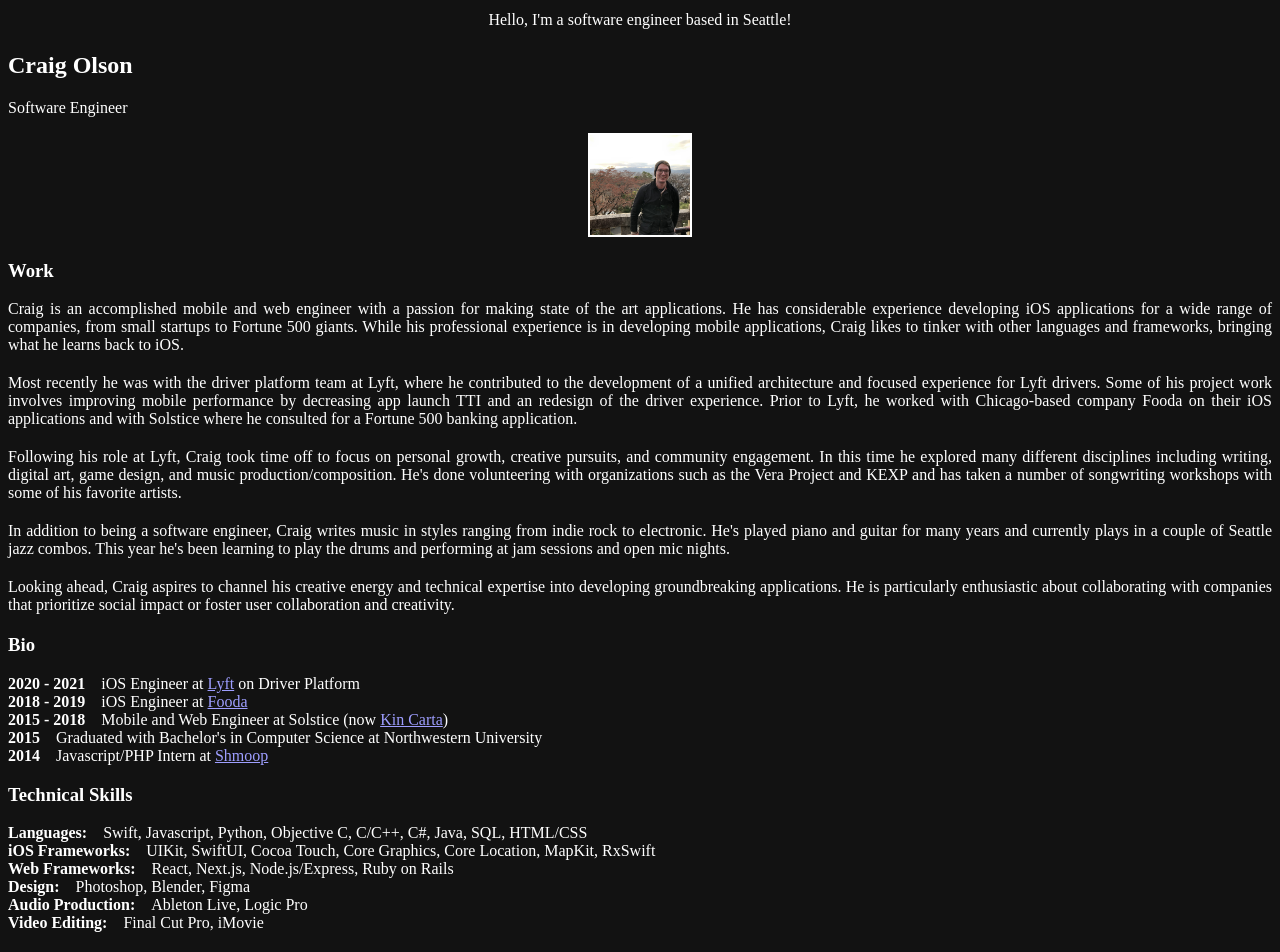
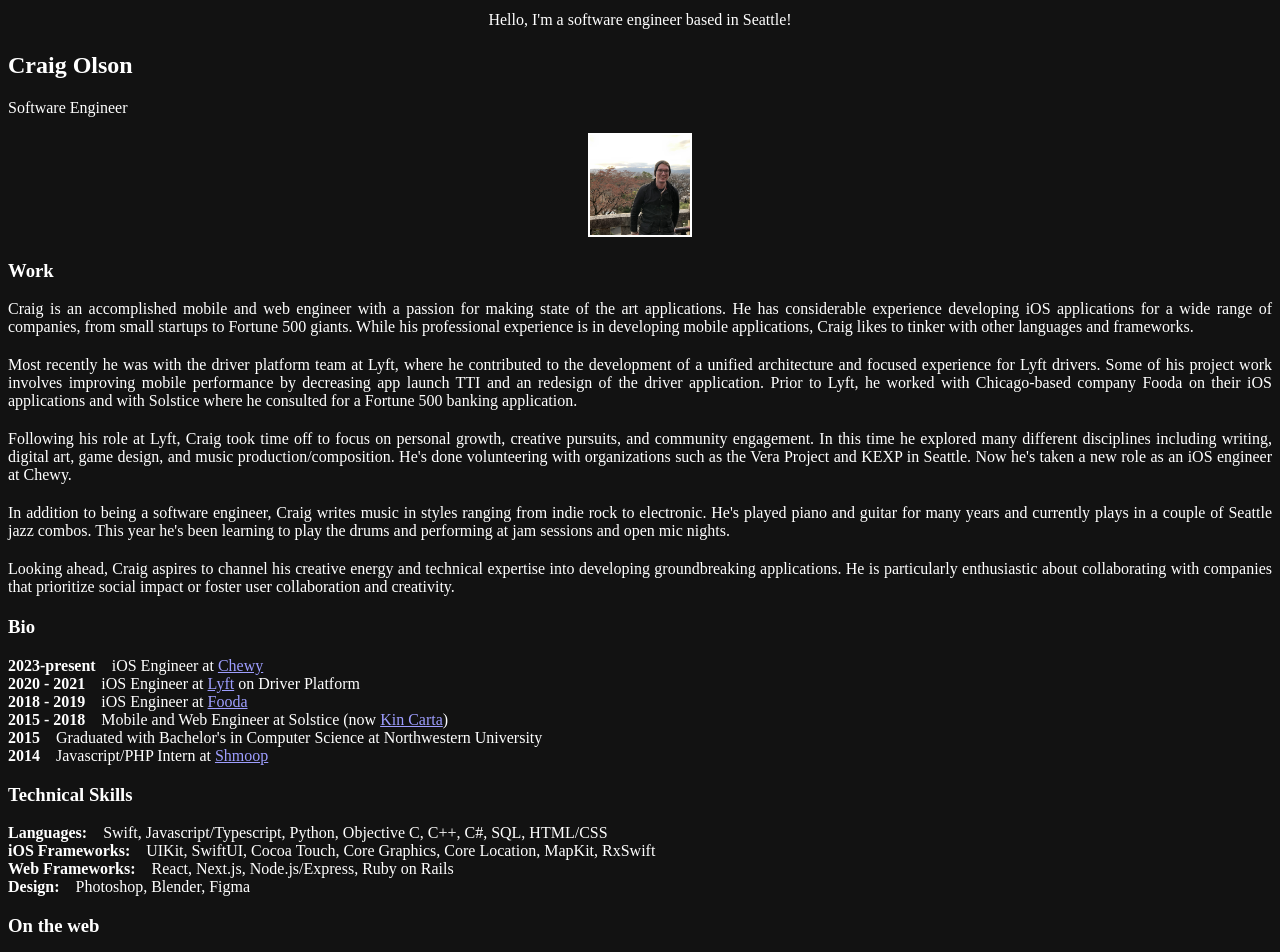
Before and after one commit to colson0804/portfolio-site, a Next.js app: page / in a window 1280 px wide. Shown: the top 952 px of the page. Built offline with nearby package versions, Linux system fonts and the light colour scheme.

Commit message:
Update index page copy

```diff
--- a/package.json
+++ b/package.json
@@ -17,7 +17,7 @@
     "@emotion/react": "^11.10.5",
     "@emotion/styled": "^11.10.5",
     "framer-motion": "^9.0.2",
-    "next": "^13.1.6",
+    "next": "^13.5.6",
     "react": "^18.2.0",
     "react-dom": "^18.2.0",
     "react-icons": "^4.7.1",
--- a/pages/index.js
+++ b/pages/index.js
@@ -8,8 +8,7 @@ import {
   Link,
   List,
   ListItem,
-  useColorModeValue,
-  UnorderedList
+  useColorModeValue
 } from '@chakra-ui/react'
 import Section from '../components/section'
 import Paragraph from '../components/paragraph'
@@ -65,15 +64,14 @@ const Page = () => {
             developing iOS applications for a wide range of companies, from
             small startups to Fortune 500 giants. While his professional
             experience is in developing mobile applications, Craig likes to
-            tinker with other languages and frameworks, bringing what he learns
-            back to iOS.
+            tinker with other languages and frameworks.
           </Paragraph>
           <Paragraph>
             Most recently he was with the driver platform team at Lyft, where he
             contributed to the development of a unified architecture and focused
             experience for Lyft drivers. Some of his project work involves
             improving mobile performance by decreasing app launch TTI and an
-            redesign of the driver experience. Prior to Lyft, he worked with
+            redesign of the driver application. Prior to Lyft, he worked with
             Chicago-based company Fooda on their iOS applications and with
             Solstice where he consulted for a Fortune 500 banking application.
           </Paragraph>
@@ -82,9 +80,8 @@ const Page = () => {
             growth, creative pursuits, and community engagement. In this time he
             explored many different disciplines including writing, digital art,
             game design, and music production/composition. He&apos;s done
-            volunteering with organizations such as the Vera Project and KEXP
-            and has taken a number of songwriting workshops with some of his
-            favorite artists.
+            volunteering with organizations such as the Vera Project and KEXP in
+            Seattle. Now he&apos;s taken a new role as an iOS engineer at Chewy.
           </Paragraph>
           <Paragraph>
             In addition to being a software engineer, Craig writes music in
@@ -112,6 +109,13 @@ const Page = () => {
           <Heading as="h3" variant="section-title">
             Bio
           </Heading>
+          <SubSection>
+            <SubSectionHeader>2023-present</SubSectionHeader>
+            iOS Engineer at{' '}
+            <Link href="https://www.chewy.com/" target="_blank">
+              Chewy
+            </Link>{' '}
+          </SubSection>
           <SubSection>
             <SubSectionHeader>2020 - 2021</SubSectionHeader>
             iOS Engineer at{' '}
@@ -153,8 +157,8 @@ const Page = () => {
             Technical Skills
           </Heading>
           <SubSection>
-            <SubSectionHeader>Languages:</SubSectionHeader>Swift, Javascript,
-            Python, Objective C, C/C++, C#, Java, SQL, HTML/CSS
+            <SubSectionHeader>Languages:</SubSectionHeader>Swift,
+            Javascript/Typescript, Python, Objective C, C++, C#, SQL, HTML/CSS
           </SubSection>
           <SubSection>
             <SubSectionHeader>iOS Frameworks:</SubSectionHeader>UIKit, SwiftUI,
@@ -168,16 +172,12 @@ const Page = () => {
             <SubSectionHeader>Design:</SubSectionHeader>Photoshop, Blender,
             Figma
           </SubSection>
-          <SubSection>
+          {/* <SubSection>
             <SubSectionHeader>Audio Production:</SubSectionHeader>Ableton Live,
             Logic Pro
-          </SubSection>
-          <SubSection>
-            <SubSectionHeader>Video Editing:</SubSectionHeader>Final Cut Pro,
-            iMovie
-          </SubSection>
+          </SubSection> */}
         </Section>
-        <Section delay={0.4}>
+        {/* <Section delay={0.4}>
           <Heading as="h3" variant="section-title">
             Things I&apos;m Learning in 2023
           </Heading>
@@ -191,7 +191,7 @@ const Page = () => {
               Developing Audio Plugins (VSTs) using JUCE and C++
             </ListItem>
           </UnorderedList>
-        </Section>
+        </Section> */}
         <Section delay={0.5}>
           <Heading as="h3" vairant="section-title">
             On the web
```
Also changed, not shown: 1 other file (tests, documents, lock files or other folders).
